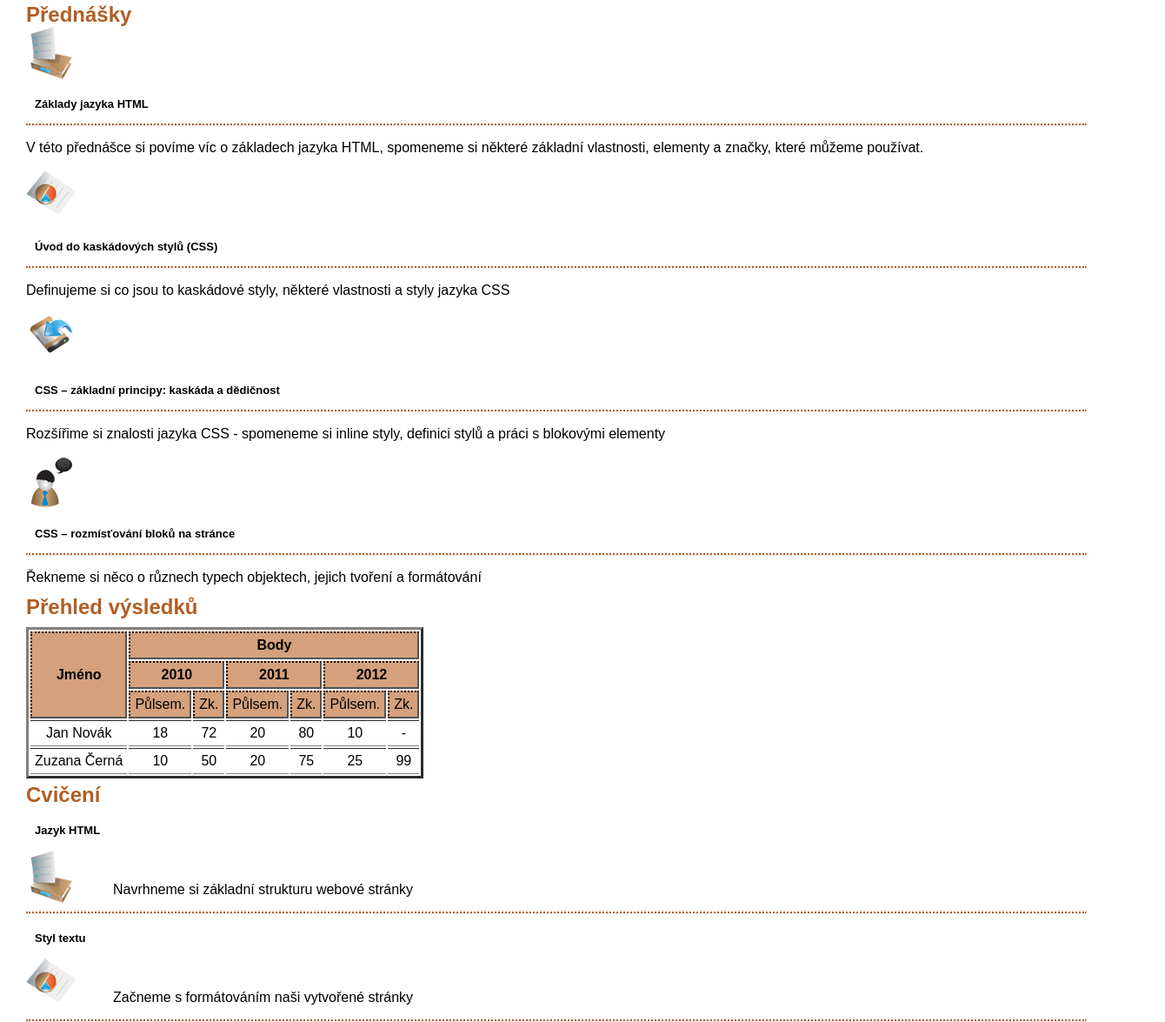
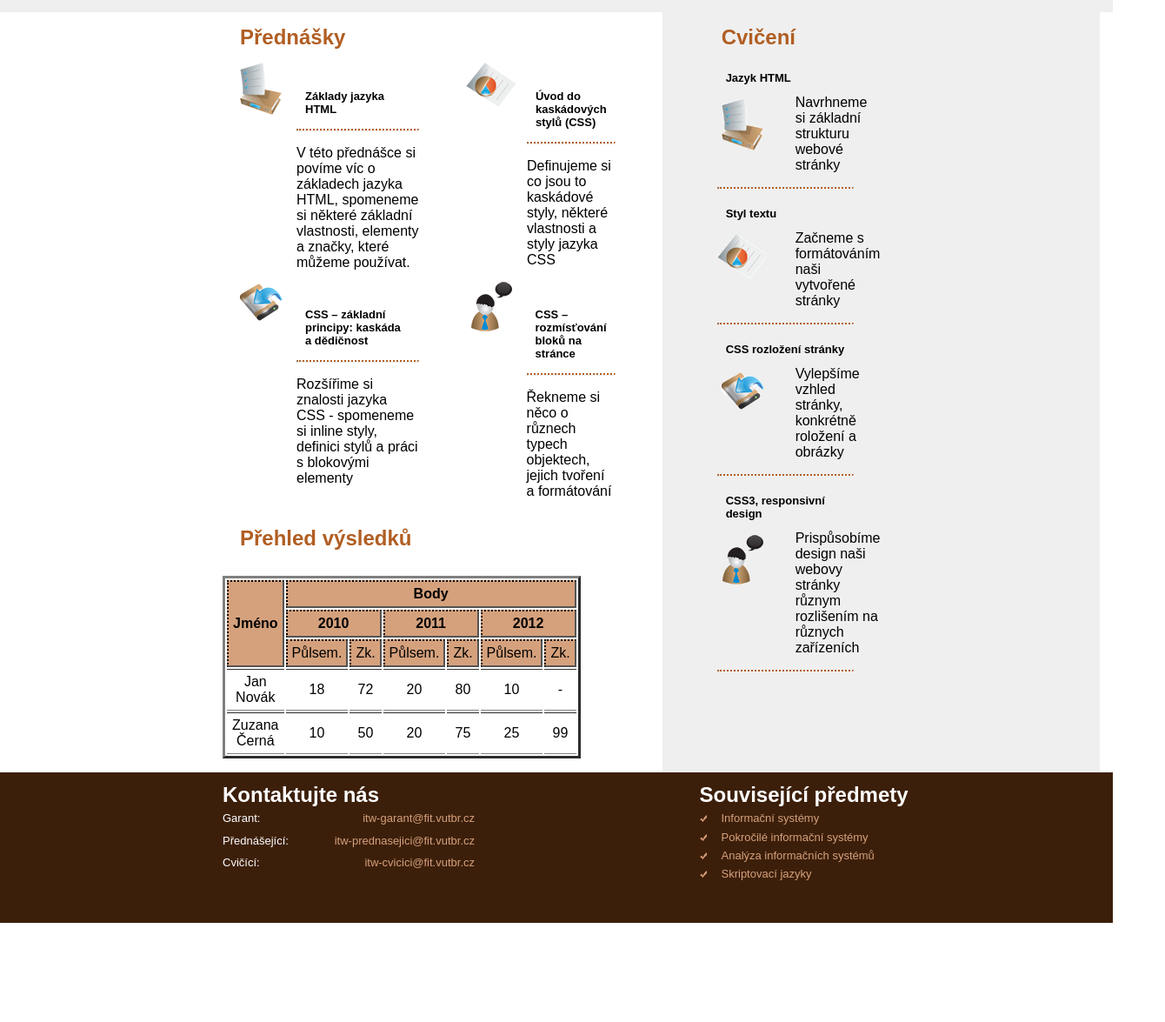
Before and after one commit to xvrana33/itw, a plain HTML site: page index.html in a window 1280 px wide. Shown: the part 412-1587 px from the top of the page at 87% size, 1340 px wide, since content can reach past the window. After the commit the page ends 1473 px from the top, so only its background shows below. Drawn offline with Linux system fonts and the light colour scheme.

Commit message:
Add files via upload
edit css + html

```diff
--- a/index.html
+++ b/index.html
@@ -1,4 +1,3 @@
-
 <!DOCTYPE html>
 <html>
 <head>
@@ -8,7 +7,7 @@
 </head>
 
 <body>
-    <header>
+    <div class="header">
     <h1 id="ITW"><a href="#ITW">ITW </a></h1>
     <h1 id="nazev">Tvorba webových stránek </h1>
     <div class="menu">
@@ -20,7 +19,7 @@
             <li><a href="#souvisejici">Související prědměty</a></li>
         </ul>
     </div>
-    </header>
+    </div>
 
     <div class="o-predmetu">
         <h2 id="predmet">O předmětu</h2>
@@ -29,32 +28,55 @@
     </div>
 
     <div class="content">
+        <div class="leva">
+            <div class="inside">
             <h2 id="prednaska">Přednášky</h2>
+                <div class="prezentace">
                 <div class="prednasky" id="p1">
+                    <div class="icon">
                     <img src="icon1.gif">
+                    </div>
+                    <div class="p">
                     <h4><a href="https://www.fit.vutbr.cz/study/courses/ITW/private/prednasky/itw_p02.pdf"><b>Základy jazyka HTML</b></a></h4>
                     <hr>
                     <p>V této přednášce si povíme víc o základech jazyka HTML, spomeneme si některé základní vlastnosti, elementy a značky, které můžeme používat.</p>
                     </div>
+                </div>
                 <div class="prednasky" id="p2">
+                    <div class="icon">
                     <img src="icon4.gif">
+                    </div>
+                    <div class="p">
                     <h4><a href="https://www.fit.vutbr.cz/study/courses/ITW/private/prednasky/itw_p03.pdf">Úvod do kaskádových stylů (CSS)</a></h4>
                     <hr>
                     <p>Definujeme si co jsou to kaskádové styly, některé vlastnosti a styly jazyka CSS</p>
                     </div>
+                </div>
+            </div>
+            <div class="prezentace">
                 <div class="prednasky" id="p3">
+                    <div class="icon">
                     <img src="icon3.gif">
+                    </div>
+                    <div class="p">
                     <h4><a href="https://www.fit.vutbr.cz/study/courses/ITW/private/prednasky/itw_p04.pdf">CSS – základní principy: kaskáda a dědičnost</a></h4>
                     <hr>
                     <p>Rozšířime si znalosti jazyka CSS - spomeneme si inline styly, definici stylů a práci s blokovými elementy</p>
                     </div>
+                </div>
                 <div class="prednasky" id="p4">
+                    <div class="icon">
                     <img src="icon2.gif">
+                    </div>
+                    <div class="p">
                     <h4><a href="https://www.fit.vutbr.cz/study/courses/ITW/private/prednasky/itw_p05.pdf">CSS – rozmísťování bloků na stránce</a></h4>
                     <hr>
                     <p>Řekneme si něco o různech typech objektech, jejich tvoření a formátování</p>
                     </div>
+                 </div>
+            </div>
 
+        </div>
                 <h2 id="prehled">Přehled výsledků</h2>
 
                     <table border="3" cellpadding="5">
@@ -97,34 +119,63 @@
                         </tr>
                     </table>
 
+        </div>
+
+        <div class="prava">
             <h2 id="cviceni">Cvičení</h2>
+            <div class="extra">
+        <div id="extraextra">
+
+                <div class="cvicenicontent">
                 <div class="cviceni" id="c1">
                     <h4><a href="https://www.fit.vutbr.cz/study/courses/ITW/private/cviceni/#c2"> Jazyk HTML</a></h4>
+                    <div>
                     <img src="icon1.gif">
+                    </div>
+                    <div class="c">
                     <p>Navrhneme si základní strukturu webové stránky</p>
+                    </div>
                 </div>
                 <hr>
                 <div class="cviceni" id="c2">
                     <h4><a href="https://www.fit.vutbr.cz/study/courses/ITW/private/cviceni/#c3">Styl textu</a></h4>
+                    <div>
                     <img src="icon4.gif">
+                    </div>
+                    <div class="c">
                     <p>Začneme s formátováním naši vytvořené stránky</p>
+                    </div>
                 </div>
                 <hr>
                 <div class="cviceni" id="c3">
                     <h4><a href="https://www.fit.vutbr.cz/study/courses/ITW/private/cviceni/#c4"> CSS rozložení stránky</a></h4>
+                    <div>
                     <img src="icon3.gif">
+                    </div>
+                    <div class="c">
                     <p>Vylepšíme vzhled stránky, konkrétně roložení a obrázky</p>
+                    </div>
                 </div>
                 <hr>
                 <div class="cviceni" id="c4">
                     <h4><a href="https://www.fit.vutbr.cz/study/courses/ITW/private/cviceni/#c5">CSS3, responsivní design</a></h4>
+                    <div>
                     <img src="icon2.gif">
+                    </div>
+                    <div class="c">
                     <p>Prispůsobíme design naši webovy stránky různym rozlišením na různych zařízeních</p>
+                    </div>
                     </div>
                 <hr>
             </div>
+            </div>
+        </div>
+        </div>
+    </div>
+
+<div class="footer">
     <div class="kontakt">
-    <h2 id="kontakt">Kontaktujte nás</h2>
+        <h2>Kontaktujte nás</h2>
             <dl>
                 <dt>Garant: </dt>
                 <dd><a href="mailto:itw-garant@fit.vutbr.cz">itw-garant@fit.vutbr.cz</a>
@@ -136,7 +187,10 @@
                 <dd><a href="mailto:itw-cvicici@fit.vutbr.cz">itw-cvicici@fit.vutbr.cz</a>
                 </dd>
             </dl>
-    <h2 id="souvisejici">Související předmety</h2>
+    </div>
+    <div class="souvis">
+        <h2>Související předmety</h2>
+        <div id="predmety">
             <ul>
                 <li><a href="https://www.fit.vut.cz/study/course/244845/.cs">Informační systémy</a></li>
                 <li><a href="https://www.fit.vut.cz/study/course/244943/.cs">Pokročilé informační systémy</a></li>
@@ -144,5 +198,7 @@
                 <li><a href="https://www.fit.vut.cz/study/course/244880/.cs">Skriptovací jazyky</a></li>
             </ul>
         </div>
+    </div>
+</div>
 </body>
 </html>
--- a/style.css
+++ b/style.css
@@ -10,12 +10,24 @@ body{
     margin:0;
 }
 
-header{
-    background-color: #3c1f0a;
-    margin:0;
-    padding: 30px;
-    width:100%;
+dt{
+    width:100px;
+    font-size: 13px;
+    text-align: left;
+    float: left;
+    margin: 10px 0 10px 0;
 }
+
+dd{
+    width:200px;
+    text-align: right;
+}
+
+dd{
+    padding: 0 0 0.25em 0;
+    margin: 0 0 0 100px;
+}
+
 
 h1, h2 {
     color:#b15e23;
@@ -61,6 +73,9 @@ td{
 
 .content{
     padding: 30px;
+    width: 960px;
+    display: block;
+    align-content: center;
 }
 
 .content a{
@@ -80,41 +95,36 @@ td{
     margin-top: -10px;
 }
 
-.kontakt{
+.footer{
     line-height: 0.1;
     padding:30px;
-    background-color:#3c1f0a
+    background-color:#3c1f0a;
+    align-content: center;
+    padding-left:20%;
+    display:flex;
+    gap:25%;
 }
 
-.kontakt h2, dl{
+.footer h2, dl{
     color:white;
 }
 
-.kontakt a{
+.footer a{
     color:#d5a17c;
 }
 
- dt{
-    width:100px;
-    font-size: 13px;
-    text-align: left;
-    float: left;
-    margin: 10px 0 10px 0;
+.footer ul{
+    list-style-image: url(footer_list_bullet.gif);
+    margin-left: -25px;
 }
 
-dd{
-    width:200px;
-    text-align: right;
-}
-
-dd{
-    padding: 0 0 0.25em 0;
-    margin: 0 0 0 100px;
-}
-
-.kontakt ul{
-    list-style-image: url(footer_list_bullet.gif);
-    margin-left: -25px;
+.header{
+    background-color: #3c1f0a;
+    margin:0;
+    padding: 30px;
+    display: block;
+    align-content: center;
+    padding-left:20%;
 }
 
 .menu ul {
@@ -130,8 +140,74 @@ dd{
 
 .o-predmetu{
     background-color: rgb(101,101,101, .1);
-    width: 100%;
     padding: 30px;
+    text-align:justify;
+    display: block;
+    align-content: center;
+    padding-left:20%;
+    padding-right:20%;
+}
+
+.leva{
+    display: block;
+    width:70%;
+    margin-right:-50px;
+}
+
+.prava{
+    display: block;
+    width:30%;
+    padding-right:17.5%;
+    padding-left:5%;
+    background-color:rgb(101,101,101, .1);
+}
+
+.prezentace{
+    display: flex;
+    gap:15%;
+    margin: 0 -50px 0 35px;
+}
+
+.cvicenicontent{
+    display:block;
+    margin:50px 100px 100px 0px;
+    padding:15px;
+
+}
+
+.extra{
+    display:block;
+}
+
+.inside{
+    display:block;
+    padding-left:-50px;
+}
+
+.content{
+    display:flex;
+    gap: 15%;
+    padding-left:20%;
+    width:960px;
+    margin-top:-30px;
+    margin-bottom:-30px;
+}
+.content h2{
+    padding:20px;
+}
+
+.icon{
+    margin: -5px -35px -50px -20px;
+    padding:0;
+    display:block;
+}
+
+.p{
+    margin:-15px 10px 10px 50px ;
+}
+
+.c{
+    margin:-50px -30px 10px -10px;
 }
 
 
@@ -153,6 +229,10 @@ dd{
     margin-bottom: -10px;
 }
 
-#souvisejici{
-    margin-top:20px;
+#extraextra{
+    display:flex;
 }
+
+#cviceni{
+    margin-bottom:-80px;
+}
```
Lines whose indentation alone changed are shown as unchanged.
